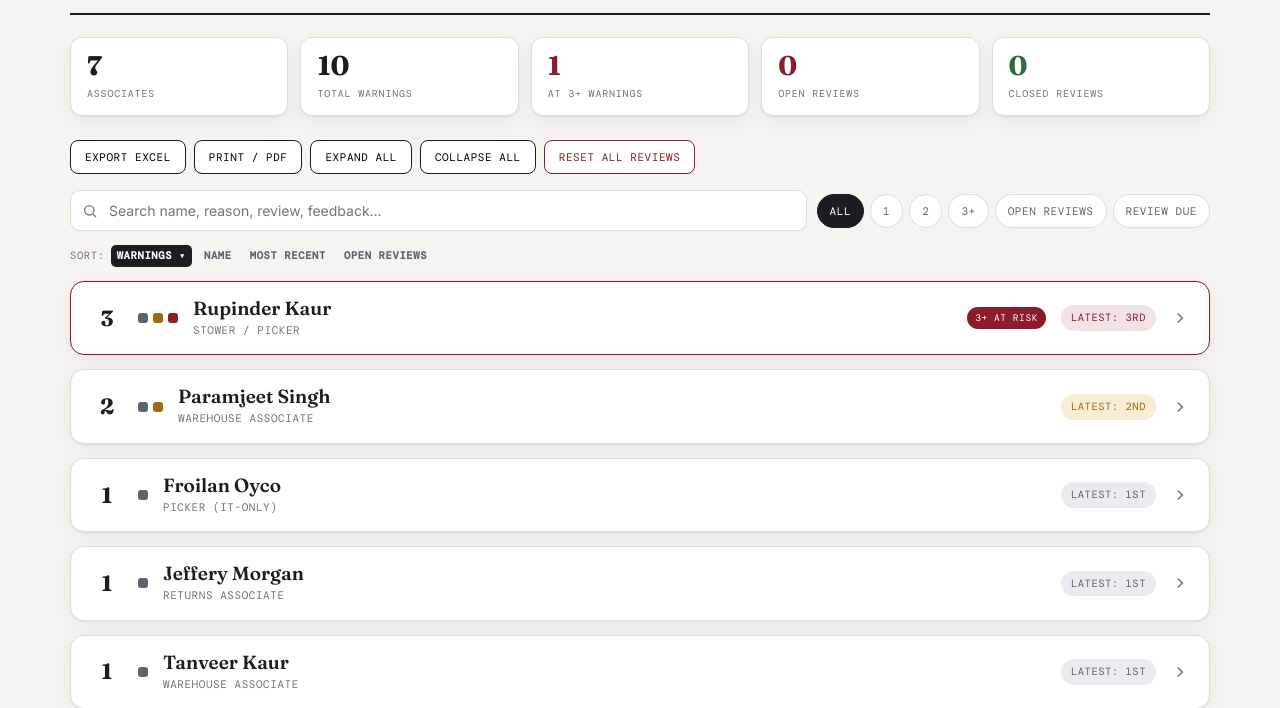
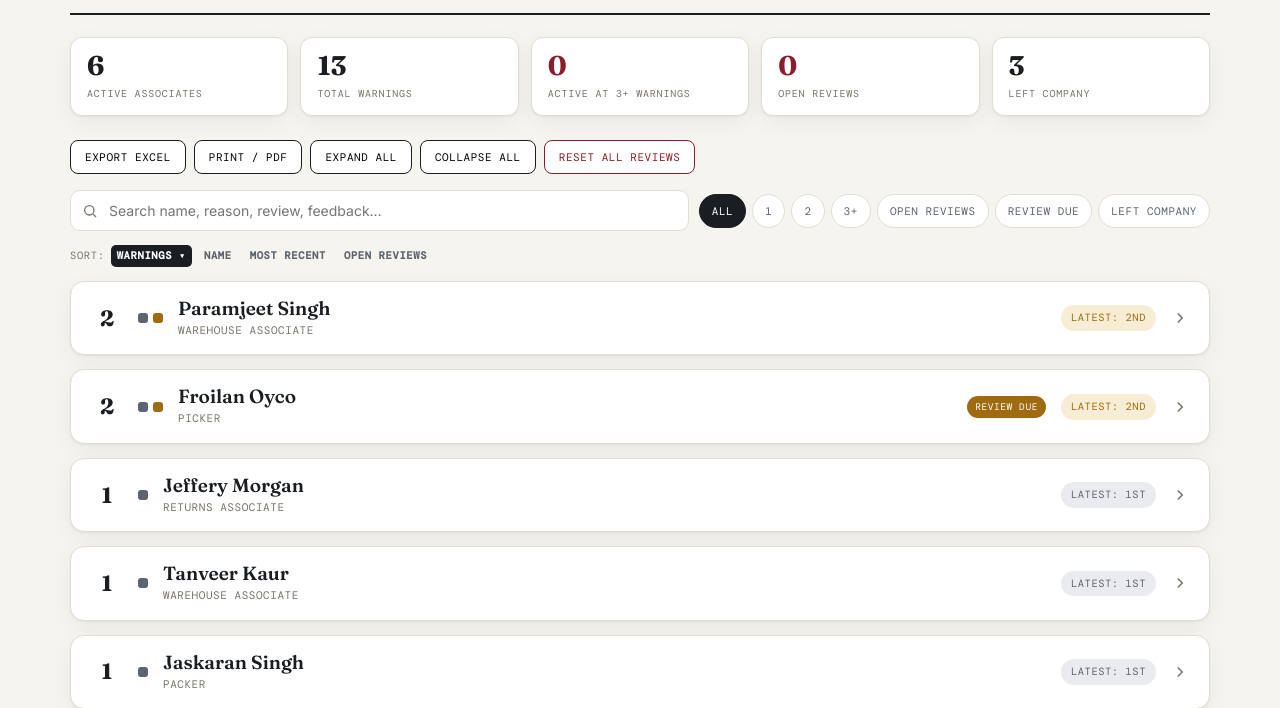
Before and after one commit to satyamseth-svg/Mississauga-Warnings-Hub, a plain HTML site: page index.html in a window 1280 px wide. Shown: the part 116-824 px from the top of the page. Drawn offline with nearby package versions, Linux system fonts and the light colour scheme.

Commit message:
Add files via upload

```diff
--- a/index.html
+++ b/index.html
@@ -52,13 +52,14 @@
   .assoc-head:hover{background:#faf9f6}
   .count{font-family:'Fraunces',serif;font-weight:700;font-size:22px;min-width:32px;text-align:center}
   .badges{display:flex;gap:5px}.b{width:10px;height:10px;border-radius:3px}
-  .b.w1{background:var(--grey)}.b.w2{background:var(--amber)}.b.w3{background:var(--accent)}
+  .b.w0{background:var(--edit)}.b.w1{background:var(--grey)}.b.w2{background:var(--amber)}.b.w3{background:var(--accent)}
   .who{flex:1;min-width:0}.who .nm{font-family:'Fraunces',serif;font-weight:600;font-size:19px;line-height:1.1}
   .who .rl{font-family:var(--mono);font-size:11px;letter-spacing:.05em;color:var(--muted);text-transform:uppercase;margin-top:3px}
   .flag{font-family:var(--mono);font-size:9.5px;letter-spacing:.06em;text-transform:uppercase;padding:4px 8px;border-radius:999px;background:var(--accent);color:#fff;white-space:nowrap}
-  .flag.due{background:var(--amber)}.flag.rev{background:var(--edit)}
+  .flag.due{background:var(--amber)}.flag.rev{background:var(--edit)}.flag.gone{background:var(--grey)}
+  .assoc.gone{opacity:.62}.assoc.gone .who .nm{text-decoration:line-through;text-decoration-color:var(--muted)}
   .latest{font-family:var(--mono);font-size:10.5px;letter-spacing:.05em;text-transform:uppercase;padding:5px 10px;border-radius:999px;white-space:nowrap}
-  .latest.l1{background:var(--grey-soft);color:var(--grey)}.latest.l2{background:var(--amber-soft);color:var(--amber)}.latest.l3{background:var(--accent-soft);color:var(--accent)}
+  .latest.l0{background:var(--edit-soft);color:var(--edit)}.latest.l1{background:var(--grey-soft);color:var(--grey)}.latest.l2{background:var(--amber-soft);color:var(--amber)}.latest.l3{background:var(--accent-soft);color:var(--accent)}
   .chev{color:var(--muted);transition:transform .18s}.assoc.open .chev{transform:rotate(90deg)}
 
   .detail{display:none;border-top:1px solid var(--line);background:#fbfaf7}
@@ -68,13 +69,13 @@
   .tl-line{position:absolute;top:11px;left:50%;width:100%;height:2px;background:var(--line);z-index:0}
   .tl-node:last-child .tl-line{display:none}
   .tl-dot{width:22px;height:22px;border-radius:50%;color:#fff;font-family:'Fraunces',serif;font-weight:700;font-size:12px;display:flex;align-items:center;justify-content:center;z-index:1}
-  .tl-dot.w1{background:var(--grey)}.tl-dot.w2{background:var(--amber)}.tl-dot.w3{background:var(--accent)}
+  .tl-dot.w0{background:var(--edit)}.tl-dot.w1{background:var(--grey)}.tl-dot.w2{background:var(--amber)}.tl-dot.w3{background:var(--accent)}
   .tl-date{font-family:var(--mono);font-size:9.5px;color:var(--muted);margin-top:5px;text-align:center}
 
   .rec{display:grid;grid-template-columns:50px 1fr;border-bottom:1px solid var(--line)}
   .rec:last-child{border-bottom:none}
   .rec-lvl{display:flex;align-items:flex-start;justify-content:center;padding-top:15px;font-family:'Fraunces',serif;font-weight:700;font-size:18px;color:#fff}
-  .rec-lvl.w1{background:var(--grey)}.rec-lvl.w2{background:var(--amber)}.rec-lvl.w3{background:var(--accent)}
+  .rec-lvl.w0{background:var(--edit)}.rec-lvl.w1{background:var(--grey)}.rec-lvl.w2{background:var(--amber)}.rec-lvl.w3{background:var(--accent)}
   .rec-body{padding:14px 18px}
   .rec-top{display:flex;justify-content:space-between;gap:12px;align-items:baseline;flex-wrap:wrap}
   .rec-reason{font-weight:600;font-size:14.5px}.rec-date{font-family:var(--mono);font-size:12px;color:var(--muted)}
@@ -145,6 +146,7 @@
       <div class="chip" data-f="3">3+</div>
       <div class="chip" data-f="revopen">Open reviews</div>
       <div class="chip" data-f="risk">Review due</div>
+      <div class="chip" data-f="left">Left company</div>
     </div>
   </div>
 
@@ -168,7 +170,7 @@
    Each warning has a stable id (used to attach reviews).
    ================================================= */
 const DATA = [
-  {name:"Rupinder Kaur",role:"Stower / Picker",warnings:[
+  {name:"Rupinder Kaur",role:"Stower / Picker",left:true,warnings:[
     {id:"rup-1",level:1,date:"2026-05-15",reason:"Mobile-phone policy non-compliance (zero-tolerance) & workplace expectations",note:"Formal letter from Santhosh Joseph (Shift Supervisor – Evening). Emailed 16 May. Cites insufficient improvement after prior verbal guidance."},
     {id:"rup-2",level:2,date:"2026-07-07",reason:"Performance — productivity decline (Picking / Stowing / Packing)",note:"May avg 85% → June avg 68%, below benchmark. Email subject read 'First Written Warning' but this is her 2nd per sequence. Improved the following week."},
     {id:"rup-3",level:3,date:"2026-07-17",reason:"Unapproved absence 15 Jul 2026 — no leave applied",note:"Absent 15/Jul; flagged by Santhosh. Reply + justification requested by end of shift."},
@@ -177,8 +179,9 @@ const DATA = [
     {id:"par-1",level:1,date:"2026-06-18",reason:"Mobile-phone policy non-compliance (zero-tolerance) & workplace expectations",note:"Formal letter from Santhosh Joseph. Emailed 20 Jun."},
     {id:"par-2",level:2,date:"2026-07-17",reason:"Unapproved absence 13 Jul 2026 — no leave applied in Bright",note:"Absent Mon 13/Jul; said he didn't get time to submit in Bright. Reply + justification requested."},
   ]},
-  {name:"Froilan Oyco",role:"Picker (IT-only)",warnings:[
+  {name:"Froilan Oyco",role:"Picker",warnings:[
     {id:"fro-1",level:1,date:"2026-06-17",reason:"Productivity — Picking below benchmark for 7 consecutive weeks",note:"7-week avg 45% vs 100% target (best week 52%). Formal first written warning."},
+    {id:"fro-2",level:2,date:"2026-09-24",reason:"Inconsistent performance — output volatile and below benchmark",note:"9-week run (20 Jul–20 Sep) averaging ~80%, ranging 58%–95%. Reframed from picking-decline to consistency, as recent picking recovered to 92–95% in several weeks while others dropped to 58–71%."},
   ]},
   {name:"Jeffery Morgan",role:"Returns Associate",warnings:[
     {id:"jef-1",level:1,date:"2026-06-15",reason:"Performance & operational concerns — returns processing",note:"Tiger/LKQ returns missed 7-day RGA window, VLOSS update delays, returns backlog, unfulfilled commitment to clear backlog, lack of proactive escalation. Apr–Jun 2026."},
@@ -186,11 +189,17 @@ const DATA = [
   {name:"Tanveer Kaur",role:"Warehouse Associate",warnings:[
     {id:"tan-1",level:1,date:"2026-05-15",reason:"Mobile-phone policy non-compliance (zero-tolerance) & workplace expectations",note:"Formal letter from Santhosh Joseph. Emailed 16 May. Cites insufficient improvement after prior verbal guidance."},
   ]},
-  {name:"Roshon Charles",role:"Warehouse Associate",warnings:[
+  {name:"Roshon Charles",role:"Warehouse Associate",left:true,warnings:[
     {id:"ros-1",level:1,date:"2026-06-18",reason:"Failure to meet performance standards — recurring stowing errors",note:"Formal letter from Santhosh Joseph. Emailed 23 Jun. 4 corrective actions; 7-working-day monitoring period."},
   ]},
   {name:"Jaskaran Singh",role:"Packer",warnings:[
     {id:"jas-1",level:1,date:"2026-07-20",reason:"Mobile-phone policy non-compliance & packaging errors causing customer issues",note:"From Santhosh Joseph. Lists 5 required corrective actions."},
+  ]},
+  {name:"Daniela Silva",role:"Picker / Stower",warnings:[
+    {id:"dan-1",level:0,date:"2026-09-24",reason:"First communication — performance & IT (working) hours shortfall",note:"Informal first communication (not a formal warning). 9-week run (20 Jul–20 Sep): performance avg ~81% and IT hours short every week (27–77%). Raised for awareness and improvement."},
+  ]},
+  {name:"Carlos Harrera",role:"Packer",left:true,warnings:[
+    {id:"car-1",level:1,date:"2026-08-11",reason:"Verbal — packing productivity below benchmark",note:"First verbal warning. 6-week packing WPI avg ~75% (69–82%). Documented for record."},
   ]},
 ];
 const REVIEW_DAYS=30;
@@ -200,7 +209,8 @@ const STORE_KEY="yyz3_warning_reviews_v1";
 let REV={};
 let activeFilter="all",query="",sortKey="count";
 
-const lv=n=>['','1st','2nd','3rd','4th','5th'][n]||n+'th';
+const lv=n=>n===0?'Note':(['','1st','2nd','3rd','4th','5th'][n]||n+'th');
+const lvBadge=n=>n===0?'!':n;
 const fmtDate=d=>{if(!d)return"";const x=new Date(d+'T00:00');return isNaN(x)?d:x.toLocaleDateString('en-CA',{day:'numeric',month:'short',year:'numeric'});};
 const fmtTs=t=>new Date(t).toLocaleString('en-CA',{day:'numeric',month:'short',year:'numeric',hour:'numeric',minute:'2-digit'});
 const daysSince=d=>{if(!d)return 1e9;const x=new Date(d+'T00:00');return isNaN(x)?1e9:(Date.now()-x)/864e5;};
@@ -222,19 +232,24 @@ function persist(){
 function setSave(t){const el=document.getElementById('save');if(el)el.textContent=t;}
 
 function stats(){
+  const active=DATA.filter(p=>!p.left);
   const total=allW().length;
-  const risk=DATA.filter(isRisk).length;
+  const risk=active.filter(isRisk).length;
+  const leftN=DATA.filter(p=>p.left).length;
   const openRev=allW().filter(w=>rev(w.id).status==="open").length;
-  const closedRev=allW().filter(w=>rev(w.id).status==="closed").length;
   document.getElementById('stats').innerHTML=`
-    <div class="stat"><div class="n">${DATA.length}</div><div class="l">Associates</div></div>
+    <div class="stat"><div class="n">${active.length}</div><div class="l">Active associates</div></div>
     <div class="stat"><div class="n">${total}</div><div class="l">Total warnings</div></div>
-    <div class="stat acc"><div class="n">${risk}</div><div class="l">At 3+ warnings</div></div>
+    <div class="stat acc"><div class="n">${risk}</div><div class="l">Active at 3+ warnings</div></div>
     <div class="stat acc"><div class="n">${openRev}</div><div class="l">Open reviews</div></div>
-    <div class="stat ok"><div class="n">${closedRev}</div><div class="l">Closed reviews</div></div>`;
+    <div class="stat"><div class="n">${leftN}</div><div class="l">Left company</div></div>`;
 }
 function match(p){
   const c=p.warnings.length;
+  // "all" default hides those who left; a dedicated "left" filter shows only them
+  if(activeFilter==="left"){if(!p.left)return false;}
+  else if(activeFilter==="all"){if(p.left)return false;}
+  else if(p.left)return false;  // any other filter is active-only
   if(activeFilter==="1"&&c!==1)return false;
   if(activeFilter==="2"&&c!==2)return false;
   if(activeFilter==="3"&&c<3)return false;
@@ -267,8 +282,9 @@ function render(){
     const badges=p.warnings.map(w=>`<span class="b w${Math.min(w.level,3)}"></span>`).join("");
     let flag=isRisk(p)?`<span class="flag">3+ at risk</span>`:(reviewDue(p)?`<span class="flag due">Review due</span>`:"");
     if(hasOpenReview(p))flag=`<span class="flag rev">Review open</span>`+flag;
+    if(p.left)flag=`<span class="flag gone">Left company</span>`+flag;
     const latestPill=latest?`<span class="latest l${Math.min(latest.level,3)}">Latest: ${lv(latest.level)}</span>`:"";
-    const tl=p.warnings.map(w=>`<div class="tl-node"><div class="tl-line"></div><div class="tl-dot w${Math.min(w.level,3)}">${w.level}</div><div class="tl-date">${w.date?fmtDate(w.date):'date TBC'}</div></div>`).join("");
+    const tl=p.warnings.map(w=>`<div class="tl-node"><div class="tl-line"></div><div class="tl-dot w${Math.min(w.level,3)}">${lvBadge(w.level)}</div><div class="tl-date">${w.date?fmtDate(w.date):'date TBC'}</div></div>`).join("");
     const recs=p.warnings.map(w=>{
       const rv=rev(w.id);
       const stCls=rv.status==="open"?"open":(rv.status==="closed"?"closed":"");
@@ -282,7 +298,7 @@ function render(){
         ? `<button class="mini reopen" onclick="reopen('${w.id}')">Reopen review</button>`
         : `<button class="mini close-r" onclick="closeReview('${w.id}')">Close review</button>`;
       return `<div class="rec">
-        <div class="rec-lvl w${Math.min(w.level,3)}">${w.level}</div>
+        <div class="rec-lvl w${Math.min(w.level,3)}">${lvBadge(w.level)}</div>
         <div class="rec-body">
           <div class="rec-top"><div class="rec-reason">${w.reason||'Reason not recorded'}</div><div class="rec-date">${w.date?fmtDate(w.date):'date TBC'}</div></div>
           ${w.note?`<div class="rec-note">${esc(w.note)}</div>`:''}
@@ -301,7 +317,7 @@ function render(){
         </div></div>`;
     }).join("");
     const openCls=wasOpen.has(p.name)?'open':'';
-    return `<div class="assoc ${isRisk(p)?'risk':''} ${openCls}" data-nm="${esc(p.name)}">
+    return `<div class="assoc ${isRisk(p)&&!p.left?'risk':''} ${p.left?'gone':''} ${openCls}" data-nm="${esc(p.name)}">
       <div class="assoc-head" onclick="if(!event.target.closest('.rev-block'))this.parentNode.classList.toggle('open')">
         <div class="count">${c}</div><div class="badges">${badges}</div>
         <div class="who"><div class="nm">${esc(p.name)}</div><div class="rl">${esc(p.role)}</div></div>
```
